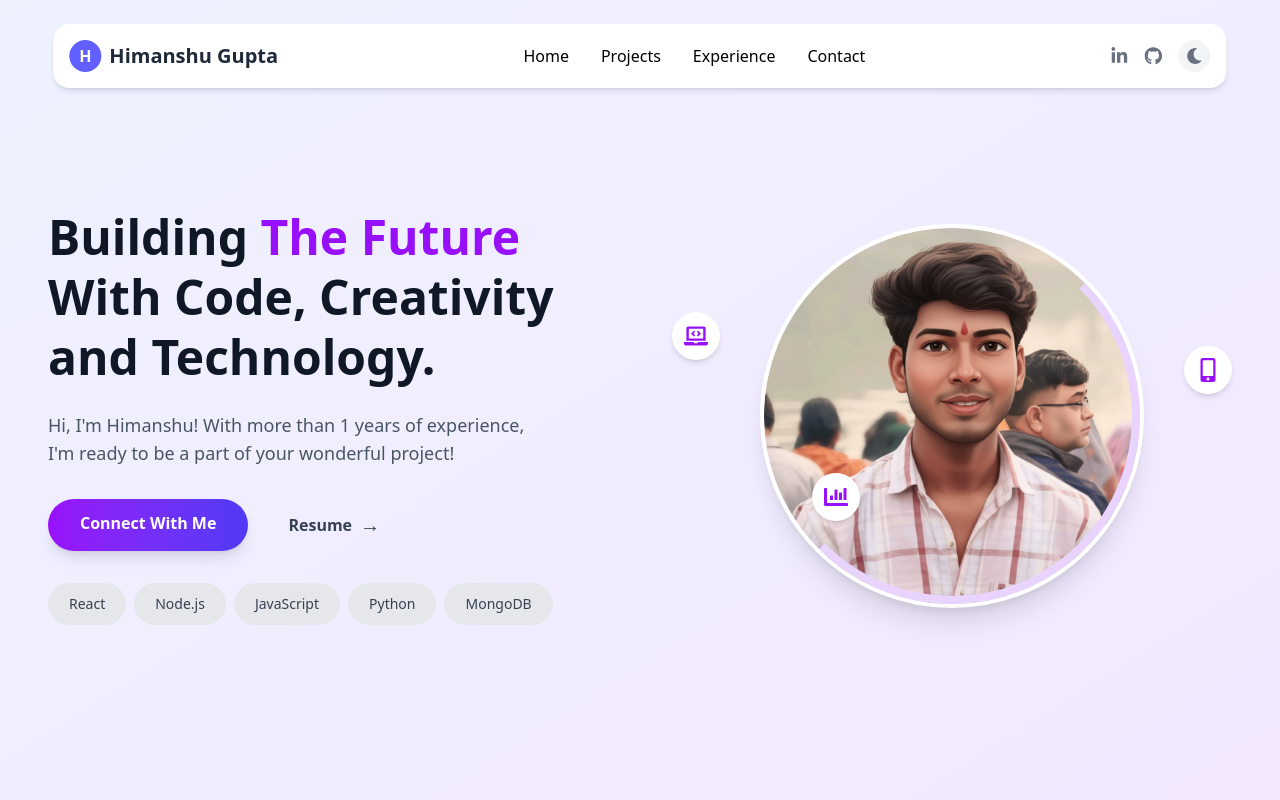
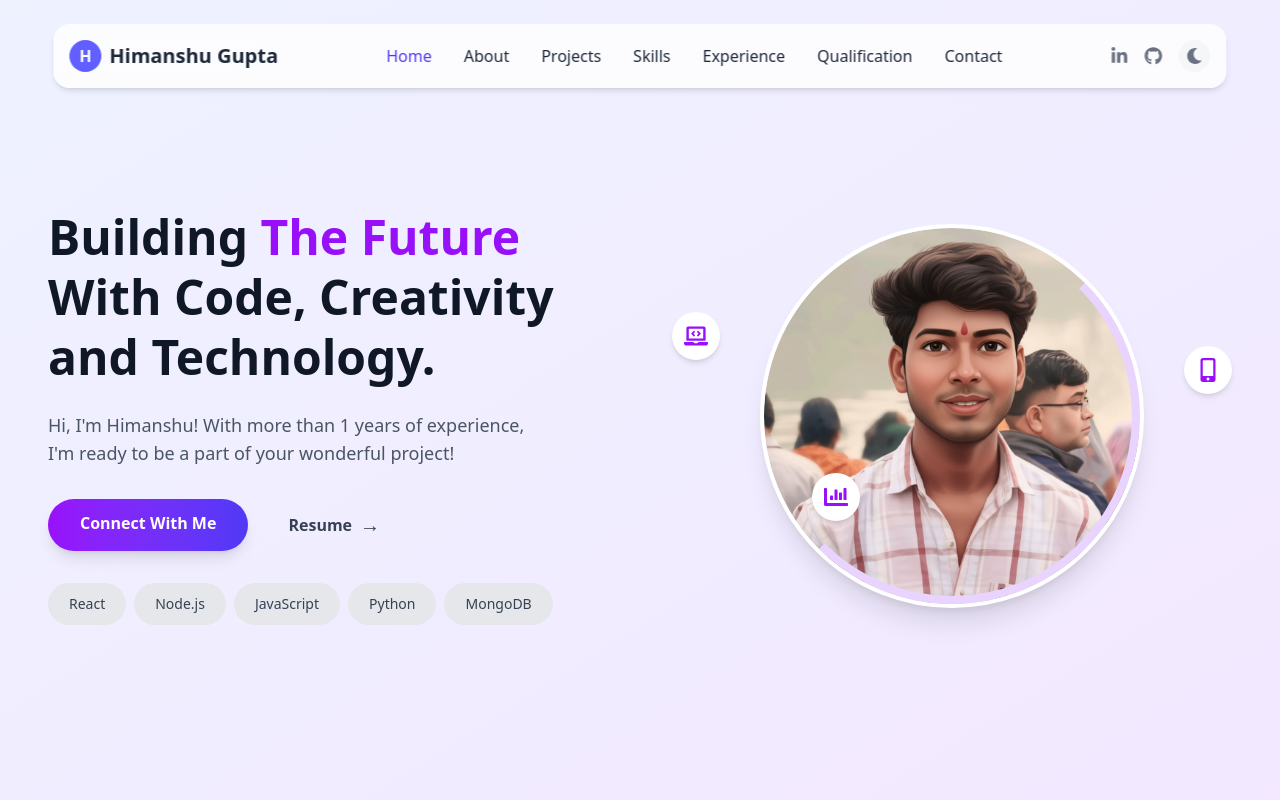
Before and after one commit to himanshu561hi/myportfolio, a React (Vite) app: page / in a window 1280 px wide. Shown: the top 800 px of the page. Built offline with nearby package versions, Linux system fonts and the light colour scheme.

Commit message:
navbar links error fix

```diff
--- a/src/components/navbar.jsx
+++ b/src/components/navbar.jsx
@@ -1,29 +1,118 @@
+
+// import React, { useState, useEffect } from 'react';
+// import { FaLinkedinIn, FaSun, FaMoon, FaGithub } from 'react-icons/fa';
+
+// function Navbar({ isDarkMode, toggleTheme }) {
+//   const [activeLink, setActiveLink] = useState('Home');
+
+//   const navLinks = [
+//     { name: 'Home', href: 'hero' },
+//     { name: 'Projects', href: 'projects' },
+//     { name: 'Experience', href: 'experience' },
+//     { name: 'Contact', href: 'contact' },
+//   ];
+
+//   const navbarClasses = isDarkMode
+//     ? "fixed top-6 left-1/2 -translate-x-1/2 w-11/12 max-w-screen-xl z-50 bg-gray-900/40 backdrop-blur-md text-white rounded-2xl shadow-lg"
+//     : "fixed top-6 left-1/2 -translate-x-1/2 w-11/12 max-w-screen-xl z-50 bg-white rounded-2xl shadow-md";
+
+//   const brandColor = isDarkMode ? "text-white" : "text-gray-800";
+//   const activeLinkColor = isDarkMode ? "text-teal-300" : "text-indigo-600";
+//   const hoverLinkColor = isDarkMode ? "hover:text-teal-300" : "text-black hover:text-indigo-600";
+//   const socialIconColor = isDarkMode ? "text-gray-400" : "text-gray-500";
+//   const hoverSocialIconColor = isDarkMode ? "hover:text-teal-300" : "hover:text-indigo-600";
+//   const themeBtnBg = isDarkMode ? "bg-gray-800" : "bg-gray-100";
+//   const themeBtnColor = isDarkMode ? "text-gray-400" : "text-gray-500";
+//   const hoverThemeBtnColor = isDarkMode ? "hover:text-teal-300" : "hover:text-indigo-600";
+
+//   return (
+//     <nav className={navbarClasses}>
+//       <div className="flex justify-between items-center p-4">
+//         {/* Brand/Logo */}
+//         <div className="flex items-center space-x-2">
+//           <div className={`w-8 h-8 rounded-full ${isDarkMode ? 'bg-teal-500' : 'bg-indigo-500'} flex items-center justify-center text-white font-bold`}>H</div>
+//           <span className={`text-xl font-bold ${brandColor}`}>Himanshu Gupta</span>
+//         </div>
+
+//         {/* Navigation Links */}
+//         <ul className="hidden md:flex space-x-8 text-base font-medium">
+//           {navLinks.map((link) => (
+//             <li key={link.name}>
+//               <a
+//                 href={`#${link.href.toLowerCase()}`}
+//                 onClick={() => setActiveLink(link.name)}
+//                 className={`transition-colors duration-300 transform hover:scale-105 ${
+//                   activeLink === link.name.toLowerCase() ? activeLinkColor : hoverLinkColor
+//                 }`}
+//               >
+//                 {link.name}
+//               </a>
+//             </li>
+//           ))}
+//         </ul>
+
+//         {/* Social Icons & Theme Toggle Button */}
+//         <div className="hidden md:flex space-x-4 items-center">
+//           {/* <a href="#" className={`text-lg ${socialIconColor} ${hoverSocialIconColor}`}><FaFacebookF /></a> */}
+//           {/* <a href="#" className={`text-lg ${socialIconColor} ${hoverSocialIconColor}`}>< /></a> */}
+//           <a href="https://www.linkedin.com/in/himanshu561hi/" className={`text-lg ${socialIconColor} ${hoverSocialIconColor}`}><FaLinkedinIn /></a>
+//           <a href="https://github.com/himanshu561hi" className={`text-lg ${socialIconColor} ${hoverSocialIconColor}`}><FaGithub /></a>
+
+
+//           <button onClick={toggleTheme} className={`p-2 rounded-full ${themeBtnBg} ${themeBtnColor} ${hoverThemeBtnColor} transition-colors duration-300`}>
+//             {isDarkMode ? <FaSun /> : <FaMoon />}
+//           </button>
+//         </div>
+
+//         {/* Hamburger Menu (Mobile) */}
+//         <div className="md:hidden flex items-center">
+//           <button>Menu</button>
+//         </div>
+//       </div>
+//     </nav>
+//   );
+// }
+
+// export default Navbar;
+
+
+
+
+// src/components/Navbar.jsx
 
 import React, { useState, useEffect } from 'react';
-import { FaLinkedinIn, FaSun, FaMoon, FaGithub } from 'react-icons/fa';
+import { FaLinkedinIn, FaSun, FaMoon, FaGithub, FaBars, FaTimes } from 'react-icons/fa';
 
 function Navbar({ isDarkMode, toggleTheme }) {
   const [activeLink, setActiveLink] = useState('Home');
+  const [isMenuOpen, setIsMenuOpen] = useState(false); // मोबाइल मेनू की स्थिति
 
   const navLinks = [
     { name: 'Home', href: 'hero' },
+    { name: 'About', href: 'about' },
     { name: 'Projects', href: 'projects' },
+    { name: 'Skills', href: 'skills' },
     { name: 'Experience', href: 'experience' },
+    { name: 'Qualification', href: 'qualification' },
     { name: 'Contact', href: 'contact' },
   ];
 
   const navbarClasses = isDarkMode
     ? "fixed top-6 left-1/2 -translate-x-1/2 w-11/12 max-w-screen-xl z-50 bg-gray-900/40 backdrop-blur-md text-white rounded-2xl shadow-lg"
-    : "fixed top-6 left-1/2 -translate-x-1/2 w-11/12 max-w-screen-xl z-50 bg-white rounded-2xl shadow-md";
+    : "fixed top-6 left-1/2 -translate-x-1/2 w-11/12 max-w-screen-xl z-50 bg-white/80 backdrop-blur-md text-gray-800 rounded-2xl shadow-md";
 
   const brandColor = isDarkMode ? "text-white" : "text-gray-800";
   const activeLinkColor = isDarkMode ? "text-teal-300" : "text-indigo-600";
-  const hoverLinkColor = isDarkMode ? "hover:text-teal-300" : "text-black hover:text-indigo-600";
+  const hoverLinkColor = isDarkMode ? "hover:text-teal-300" : "hover:text-indigo-600";
   const socialIconColor = isDarkMode ? "text-gray-400" : "text-gray-500";
   const hoverSocialIconColor = isDarkMode ? "hover:text-teal-300" : "hover:text-indigo-600";
-  const themeBtnBg = isDarkMode ? "bg-gray-800" : "bg-gray-100";
+  const themeBtnBg = isDarkMode ? "bg-gray-800/80 backdrop-blur-md" : "bg-gray-100/80 backdrop-blur-md";
   const themeBtnColor = isDarkMode ? "text-gray-400" : "text-gray-500";
   const hoverThemeBtnColor = isDarkMode ? "hover:text-teal-300" : "hover:text-indigo-600";
+
+  const toggleMenu = () => {
+    setIsMenuOpen(!isMenuOpen);
+  };
 
   return (
     <nav className={navbarClasses}>
@@ -34,15 +123,18 @@ function Navbar({ isDarkMode, toggleTheme }) {
           <span className={`text-xl font-bold ${brandColor}`}>Himanshu Gupta</span>
         </div>
 
-        {/* Navigation Links */}
+        {/* Navigation Links (Desktop) */}
         <ul className="hidden md:flex space-x-8 text-base font-medium">
           {navLinks.map((link) => (
             <li key={link.name}>
               <a
-                href={`#${link.href.toLowerCase()}`}
-                onClick={() => setActiveLink(link.name)}
+                href={`#${link.href}`}
+                onClick={() => {
+                  setActiveLink(link.name);
+                  setIsMenuOpen(false); // लिंक पर क्लिक करने पर मेनू बंद करें
+                }}
                 className={`transition-colors duration-300 transform hover:scale-105 ${
-                  activeLink === link.name.toLowerCase() ? activeLinkColor : hoverLinkColor
+                  activeLink.toLowerCase() === link.name.toLowerCase() ? activeLinkColor : hoverLinkColor
                 }`}
               >
                 {link.name}
@@ -51,23 +143,58 @@ function Navbar({ isDarkMode, toggleTheme }) {
           ))}
         </ul>
 
-        {/* Social Icons & Theme Toggle Button */}
+        {/* Social Icons & Theme Toggle Button (Desktop) */}
         <div className="hidden md:flex space-x-4 items-center">
-          {/* <a href="#" className={`text-lg ${socialIconColor} ${hoverSocialIconColor}`}><FaFacebookF /></a> */}
-          {/* <a href="#" className={`text-lg ${socialIconColor} ${hoverSocialIconColor}`}>< /></a> */}
           <a href="https://www.linkedin.com/in/himanshu561hi/" className={`text-lg ${socialIconColor} ${hoverSocialIconColor}`}><FaLinkedinIn /></a>
           <a href="https://github.com/himanshu561hi" className={`text-lg ${socialIconColor} ${hoverSocialIconColor}`}><FaGithub /></a>
-
-
           <button onClick={toggleTheme} className={`p-2 rounded-full ${themeBtnBg} ${themeBtnColor} ${hoverThemeBtnColor} transition-colors duration-300`}>
             {isDarkMode ? <FaSun /> : <FaMoon />}
           </button>
         </div>
 
-        {/* Hamburger Menu (Mobile) */}
-        <div className="md:hidden flex items-center">
-          <button>Menu</button>
+        {/* Mobile Menu Button */}
+        <div className="md:hidden flex items-center space-x-2">
+          <button onClick={toggleTheme} className={`p-2 rounded-full ${themeBtnBg} ${themeBtnColor} ${hoverThemeBtnColor} transition-colors duration-300`}>
+            {isDarkMode ? <FaSun /> : <FaMoon />}
+          </button>
+          <button onClick={toggleMenu} className={`text-2xl ${brandColor}`}>
+            {isMenuOpen ? <FaTimes /> : <FaBars />}
+          </button>
         </div>
+      </div>
+
+      {/* Mobile Menu (Sliding from top) */}
+      <div className={`md:hidden absolute top-0 left-0 w-full h-screen ${isMenuOpen ? 'block' : 'hidden'} ${isDarkMode ? 'bg-gray-950/90' : 'bg-white/90'} backdrop-blur-lg z-40 transition-all duration-300 ease-in-out`}>
+        <div className="flex justify-between items-center p-4">
+          <div className="flex items-center space-x-2">
+            <div className={`w-8 h-8 rounded-full ${isDarkMode ? 'bg-teal-500' : 'bg-indigo-500'} flex items-center justify-center text-white font-bold`}>H</div>
+            <span className={`text-xl font-bold ${brandColor}`}>Himanshu Gupta</span>
+          </div>
+          <button onClick={toggleMenu} className={`text-2xl ${brandColor}`}><FaTimes /></button>
+        </div>
+
+        <ul className="flex flex-col items-center justify-center h-full text-2xl font-bold space-y-8">
+          {navLinks.map((link) => (
+            <li key={link.name}>
+              <a
+                href={`#${link.href}`}
+                onClick={() => {
+                  setActiveLink(link.name);
+                  setIsMenuOpen(false); // लिंक पर क्लिक करने पर मेनू बंद करें
+                }}
+                className={`transition-colors duration-300 transform hover:scale-105 ${
+                  activeLink.toLowerCase() === link.name.toLowerCase() ? activeLinkColor : hoverLinkColor
+                }`}
+              >
+                {link.name}
+              </a>
+            </li>
+          ))}
+          <div className="flex space-x-6 mt-8">
+            <a href="https://www.linkedin.com/in/himanshu561hi/" className={`text-3xl ${socialIconColor} ${hoverSocialIconColor}`}><FaLinkedinIn /></a>
+            <a href="https://github.com/himanshu561hi" className={`text-3xl ${socialIconColor} ${hoverSocialIconColor}`}><FaGithub /></a>
+          </div>
+        </ul>
       </div>
     </nav>
   );
```
